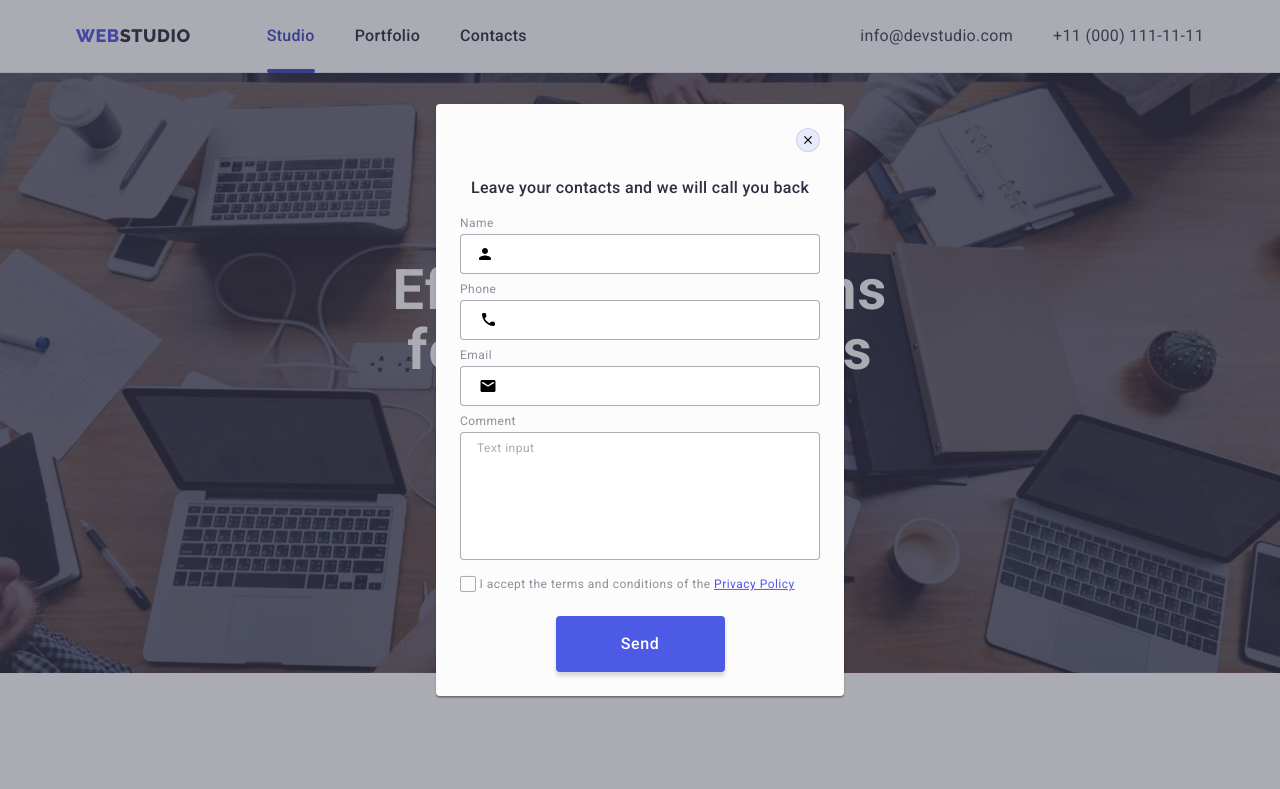
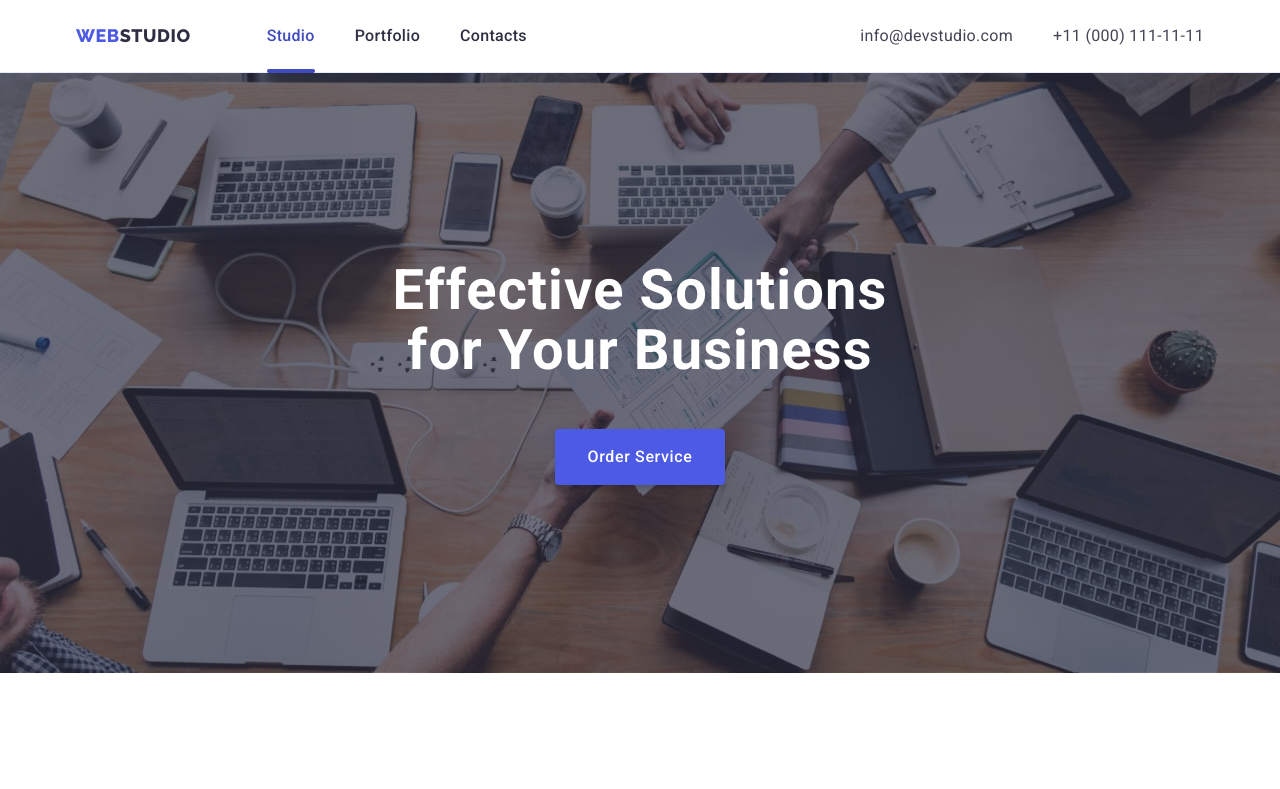
Before and after one commit to OlhaOs/goit-markup-hw-05, a plain HTML site: page index.html in a window 1280 px wide. Shown: the top 789 px of the page. Drawn offline with nearby package versions, Linux system fonts and the light colour scheme.

Commit message:
after check

```diff
--- a/css/styles.css
+++ b/css/styles.css
@@ -685,7 +685,7 @@ img {
   border-radius: 4px;
   outline: transparent;
   border: 1px solid rgba(46, 47, 66, 0.4);
-
+  background-color: transparent;
   transition: border-color 250ms cubic-bezier(0.4, 0, 0.2, 1);
 }
 .modal-form-input:focus {
@@ -709,7 +709,7 @@ img {
 .modal-form-comment {
   display: block;
   width: 100%;
-  height: 128px;
+  height: 120px;
   padding: 8px 16px;
 
   font-size: 12px;
@@ -719,6 +719,7 @@ img {
 
   resize: none;
   outline: transparent;
+  background-color: transparent;
   border-radius: 4px;
   border-color: transparent;
   border: 1px solid rgba(46, 47, 66, 0.4);
--- a/index.html
+++ b/index.html
@@ -392,7 +392,7 @@
                 <form class="footer-form" name="footer-form">
                     <label class="footer-form-label" for="footer-input-subcription">
                         <input type="email" class="footer-form-input" id="footer-input-subcription"
-                            placeholder="E-mail">
+                            name="footer-input-subcription" placeholder="E-mail">
                     </label>
                     <button class="btn footer-form-btn" type="submit">
                         Subscribe
@@ -405,7 +405,7 @@
             </div>
         </div>
     </footer>
-    <div class="backdrop " data-modal>
+    <div class="backdrop is-hidden" data-modal>
         <div class="modal">
 
             <button class="modal-close-btn" type="button" data-modal-close>
@@ -433,7 +433,7 @@
                     <label class="modal-form-label" for="user-phone">Phone</label>
                     <div class="modal-form-container">
                         <input class="modal-form-input" type="text" name="user-phone" id="user-phone" />
-                        <svg class="form-input-icon" width="24" height="24">
+                        <svg class="form-input-icon" width="18" height="24">
                             <use href="./images/icons.svg#icon-phone"></use>
                         </svg>
                     </div>
@@ -444,7 +444,7 @@
                     <label class="modal-form-label" for="user-email"> Email</label>
                     <div class="modal-form-container">
                         <input class="modal-form-input" type="text" name="user-email" id="user-email" />
-                        <svg class="form-input-icon" width="24" height="24">
+                        <svg class="form-input-icon" width="18" height="24">
                             <use href="./images/icons.svg#icon-email"></use>
                         </svg>
                     </div>
```
Also changed, not shown: portfolio.html (+1 -1 lines).
